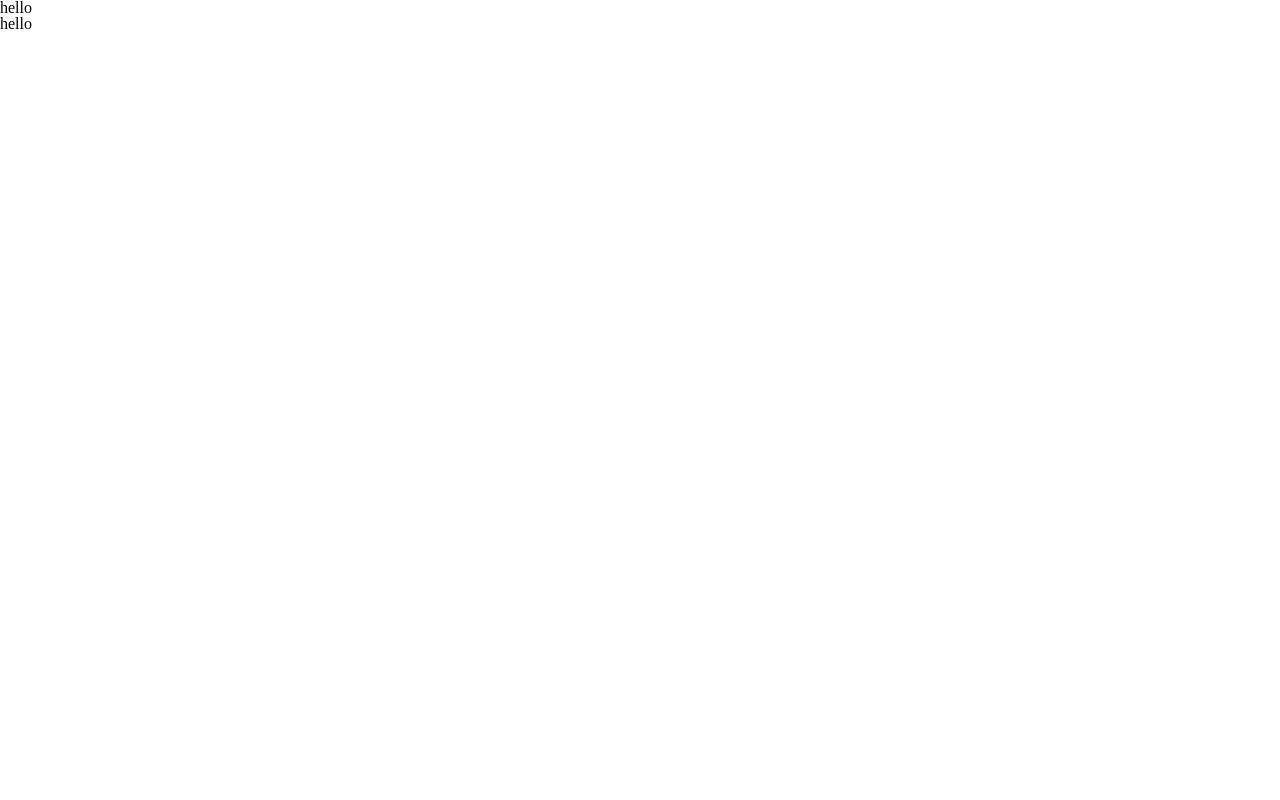
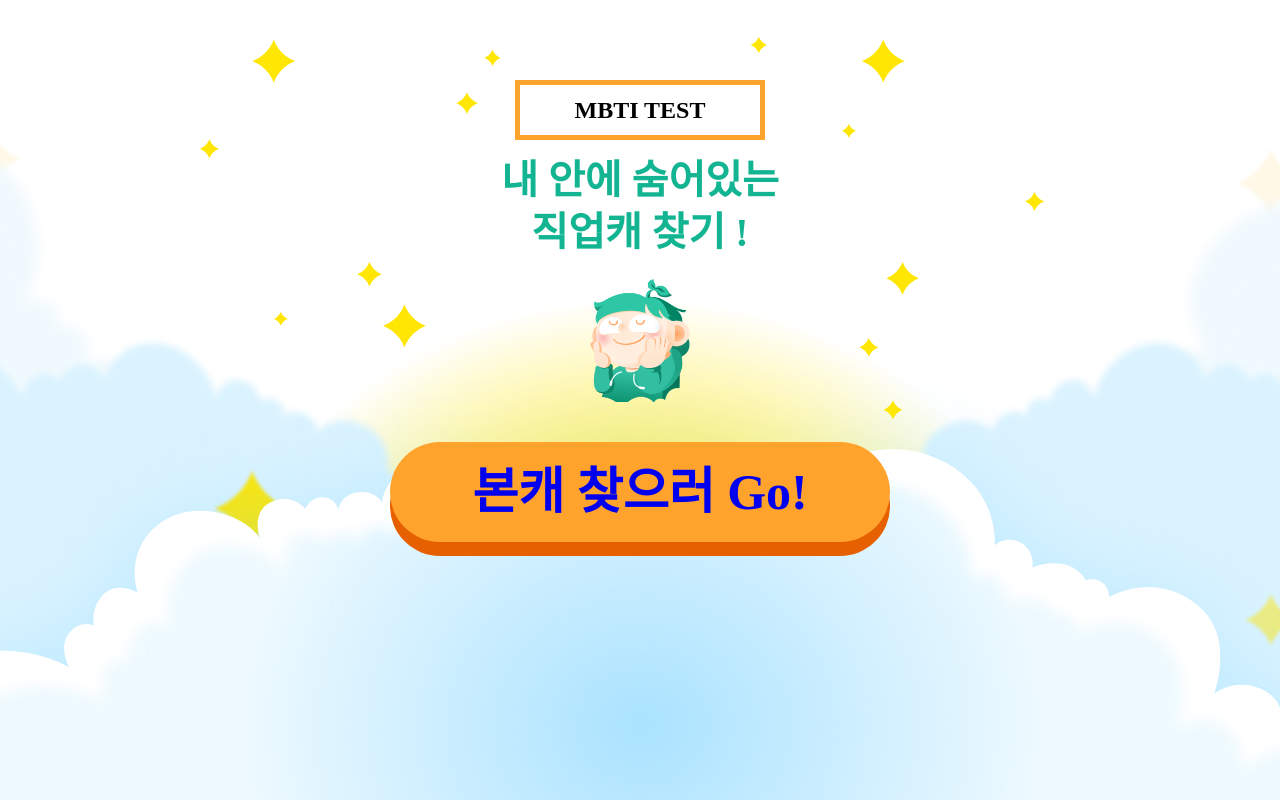
Before and after one commit to yejinkimmmm/mbti-deb, a plain HTML site: page index.html in a window 1280 px wide. Drawn offline with nearby package versions, Linux system fonts and the light colour scheme; a web font is replaced by a local one.

Commit message:
#5.main page 작업완성

```diff
--- a/css/common.css
+++ b/css/common.css
@@ -1,3 +1,84 @@
 body {
   font-family: "pretendard Variable", sans-serifs;
+  word-break: keep-all;
+  padding-top:80px;
+  padding-bottom: 80px;
 }
+
+.page-title {
+  font-size: 40px;
+  font-weight: 700;
+  line-height: 1.3;
+  color: #13B491;
+  text-align: center;
+  margin-bottom: 20px;
+}
+
+.page-subtitle {
+  width: 240px;
+  height: 50px;
+  border: 5px solid #ffa32d;
+  display: flex;
+  justify-content: center;
+  align-items: center;
+  font-size: 24px;
+  font-weight: 700;
+  margin-left: auto;
+  margin-right: auto;
+  margin-bottom: 15px;
+}
+
+/* 모든 버튼의 기본이 되는 css */
+.btn {
+  max-width: 500px;
+  height: 100px;
+  display: flex;
+  justify-content: center;
+  align-items: center;
+  font-size: 50px;
+  font-weight: 600;
+  /* a 태그 사용 시 생기는 밑줄 제거 */
+  text-decoration: none;
+  cursor: pointer;
+  border-radius: 50px;
+  margin-bottom: 35px;
+  margin-left: auto;
+  margin-right: auto;
+}
+
+/* 기본 버튼에 추가 할 css */
+.btn-orange {
+  background-color: #ffa32d;
+  box-shadow: 0 14px 0 #e66000;
+}
+
+.btn-orange:active {
+  box-shadow: 0 4px 0 #e66000;
+}
+.btn-green {
+  background-color: #32bfa1;
+  box-shadow: 0 14px 0 #299a82;
+  color: #ffffff;
+}
+.btn-green:active {
+  box-shadow: 0 4px 0#299a82;
+  transform: translate(10px);
+}
+.btn-small {
+  max-width: 350px;
+  height: 70px;
+  font-size: 26px;
+  margin-bottom: 30px;
+}
+.btn-gray {
+  background-color: #f2f4f6;
+  box-shadow: 0 14px 0 #dfe1e2;
+  color: #444444;
+}
+.btn-gray:active {
+  box-shadow: 0 4px 0 #dfe1e2;
+  transform: translate(10px);
+}
+img {
+  display: block;
+}
--- /dev/null
+++ b/css/home.css
@@ -0,0 +1,19 @@
+body {
+  background-color: #f6fcff;
+  background-image: url("../images/main_bg.jpg");
+  background-position: top center;
+  background-repeat: no-repeat;  /* 이미지 중복 방지 */
+}
+  /* 중앙 이미지를 정가운데 위치 */
+  /* 화면크기(가로) 줄어들 때 화면너비(100%) */
+  /* 자동으로 이미지 크기를 줄이기 */
+  .character {
+    width: 100px;
+    max-width: 364px;
+    margin-left: auto;
+    margin-right: auto;
+    /* 이미지 글자요소 중앙정렬이 안 됨 */
+    /* 상자 요소로 전환해서 처리 */
+    display: block;
+    margin-bottom: 40px;
+  }
--- a/index.html
+++ b/index.html
@@ -6,10 +6,20 @@
   <link rel="stylesheet" href="https://cdn.jsdelivr.net/npm/reset-css@5.0.2/reset.min.css">
   <link rel="stylesheet" as="style" crossorigin href="https://cdn.jsdelivr.net/gh/orioncactus/pretendard@v1.3.9/dist/web/variable/pretendardvariable-dynamic-subset.min.css" />
   <link rel="stylesheet" href="./css/common.css">
+  <link rel="stylesheet" href="./css/home.css">
   <title>Document</title>
 </head>
 <body>
-  <h1>hello</h1>
-  <h2>hello</h2>
+  <h2 class="page-subtitle">
+    MBTI TEST
+  </h2>
+  <h1 class="page-title">
+    내 안에 숨어있는<br>
+    직업캐 찾기 !
+  </h1>
+  <img src="./images/main_character.png" alt="캐릭터" class="character">
+  <a href="./question.html" class="btn btn-orange">
+    본캐 찾으러 Go!
+  </a>
 </body>
 </html>
```
